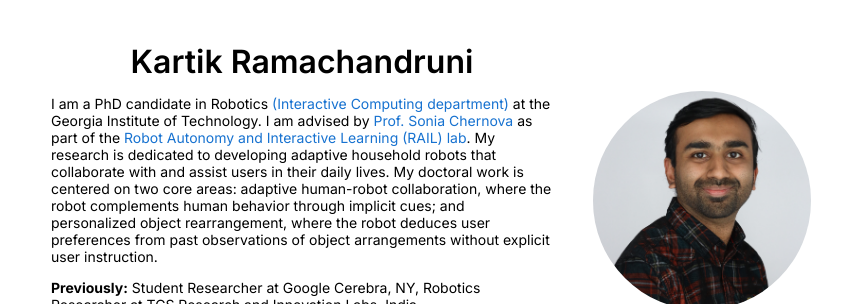
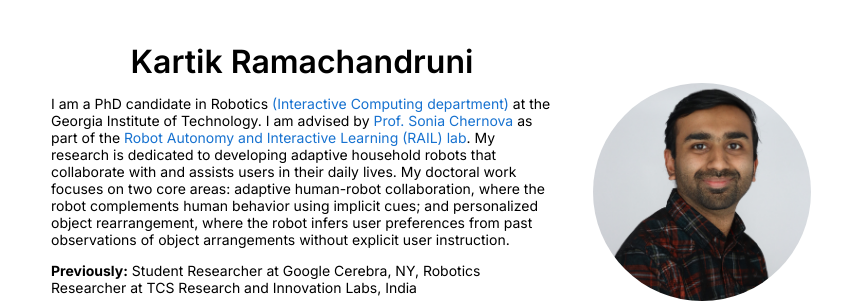
Before and after one commit to kartikvrama/kartikvrama.github.io, a plain HTML site: page index.html in a window 1280 px wide. Shown: the top 304 px of the page, without its empty margins (209-1069 px from the left). Drawn offline with Linux system fonts and the light colour scheme.

Commit message:
grammar fix

```diff
--- a/index.html
+++ b/index.html
@@ -50,7 +50,7 @@
                     <a href="https://www.cc.gatech.edu/~chernova/">Prof. Sonia Chernova</a>
                     as part of the <a href="http://rail.gatech.edu/">Robot Autonomy and Interactive Learning (RAIL)
                       lab</a>. My research is dedicated to developing adaptive household robots that collaborate with
-                      and assist users in their daily lives. My doctoral work is centered on two core areas: adaptive human-robot collaboration, where the robot complements human behavior through implicit cues; and personalized object rearrangement, where the robot deduces user preferences from past observations of object arrangements without explicit user instruction.</li>
+                      and assists users in their daily lives. My doctoral work focuses on two core areas: adaptive human-robot collaboration, where the robot complements human behavior using implicit cues; and personalized object rearrangement, where the robot infers user preferences from past observations of object arrangements without explicit user instruction.
                   </p>
 
                   <p>
```
